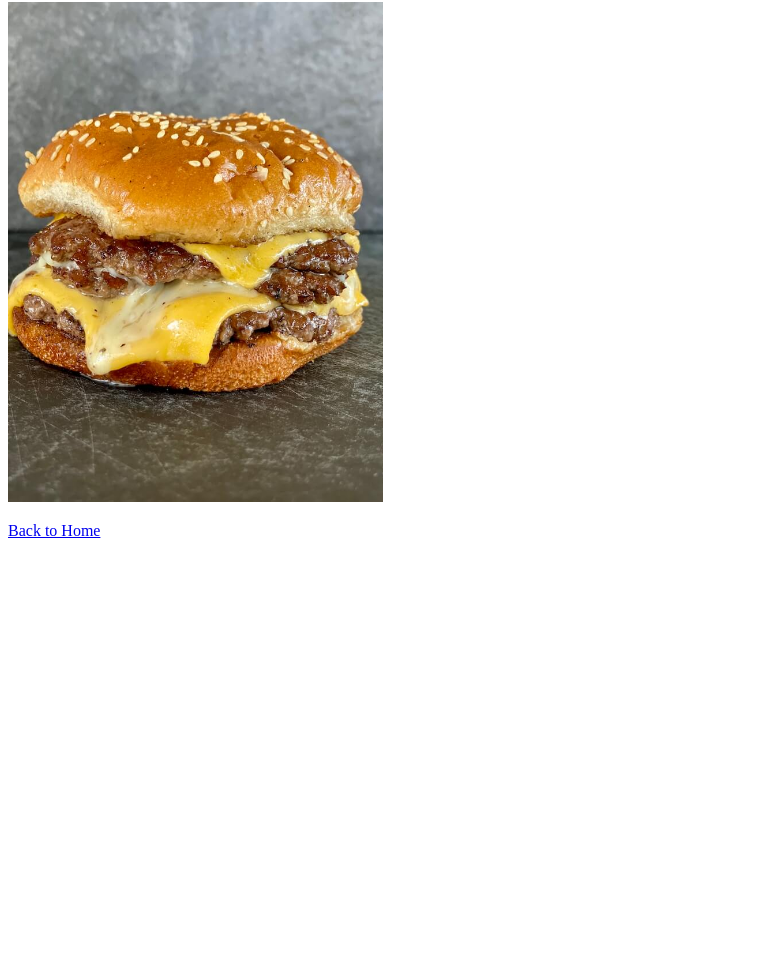
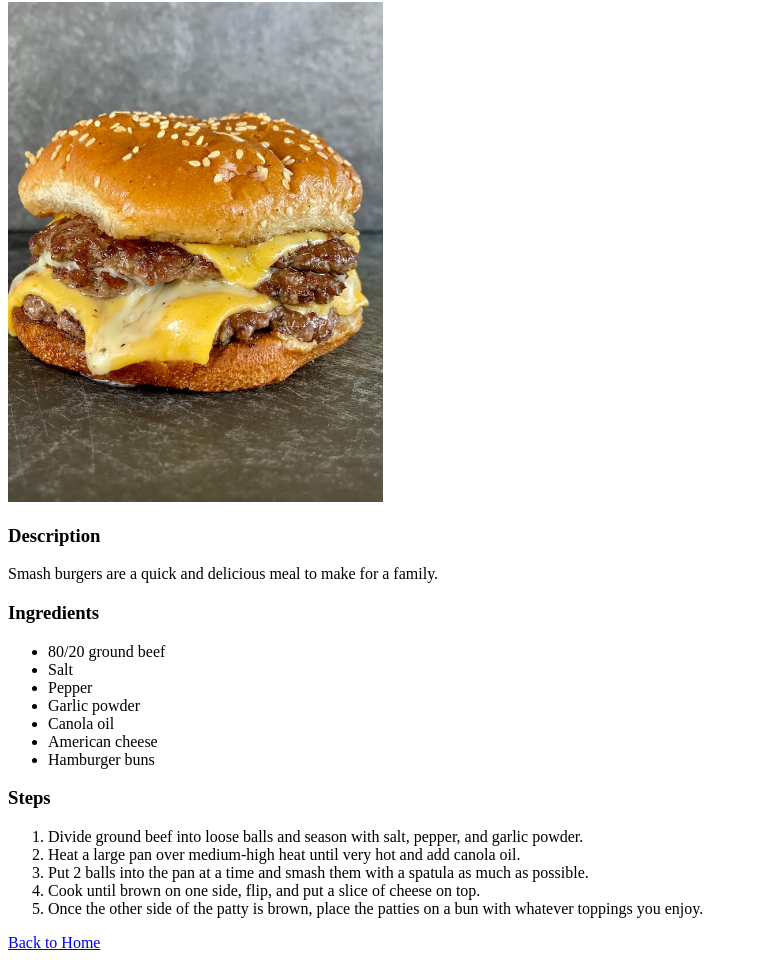
Before and after one commit to carsondecker/odin-recipes, a plain HTML site: page recipes/smash-burger.html in a window 1280 px wide. Shown: the part 78-1046 px from the top of the page, without its empty margins (0-758 px from the left). Before the commit the page ends 800 px from the top, so only its background shows below. Drawn offline with Linux system fonts and the light colour scheme.

Commit message:
Added recipes, replaced pizza with grilled cheese.

```diff
--- a/recipes/smash-burger.html
+++ b/recipes/smash-burger.html
@@ -10,6 +10,30 @@
 
     <img src="/images/smash-burger.jpg" alt="Picture of a smash burger" height="500">
 
+    <h3>Description</h3>
+    <p>Smash burgers are a quick and delicious meal to make for a family.</p>
+
+    <h3>Ingredients</h3>
+    <ul>
+        <li>80/20 ground beef</li>
+        <li>Salt</li>
+        <li>Pepper</li>
+        <li>Garlic powder</li>
+        <li>Canola oil</li>
+        <li>American cheese</li>
+        <li>Hamburger buns</li>
+    </ul>
+
+    <h3>Steps</h3>
+    <ol>
+        <li>Divide ground beef into loose balls and season with salt, pepper, and garlic powder.</li>
+        <li>Heat a large pan over medium-high heat until very hot and add canola oil.</li>
+        <li>Put 2 balls into the pan at a time and smash them with a spatula as much as possible.</li>
+        <li>Cook until brown on one side, flip, and put a slice of cheese on top.</li>
+        <li>Once the other side of the patty is brown, place the patties on a bun with whatever toppings you enjoy.</li>
+    </ol>
+
+
     <p><a href="/index.html">Back to Home</a></p>
 </body>
 </html>
```
Also changed, not shown: index.html (+3 -1 lines), recipes/aglio-e-olio.html (+23 -0 lines), recipes/grilled-cheese.html (added, +33 -0 lines), recipes/pizza.html (deleted, +0 -15 lines), images/grilled-cheese.jpg (added), images/pizza.jpg (deleted).
